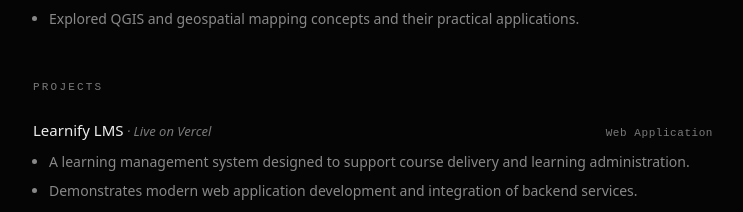
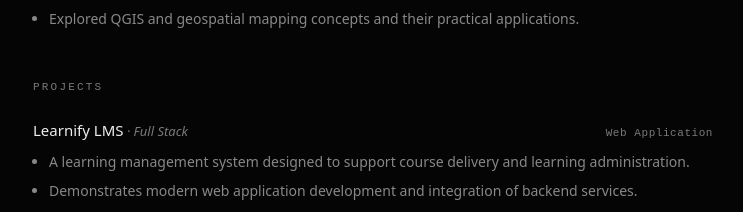
Before and after one commit to HerbertNtim/herbert, a React (Vite) app: page /resume in a window 1280 px wide. Shown: the part 1528-1740 px from the top of the page, without its empty margins (267-1010 px from the left). Built offline with nearby package versions, Linux system fonts and the light colour scheme.

Commit message:
updated projects meta

```diff
--- a/src/data/content.ts
+++ b/src/data/content.ts
@@ -322,7 +322,7 @@ export const resumeProjects = [
   {
     name: "Learnify LMS",
     href: "https://learnify-lms-ten.vercel.app/",
-    meta: "Live on Vercel",
+    meta: "Full Stack",
     aside: "Web Application",
     bullets: [
       "A learning management system designed to support course delivery and learning administration.",
```
